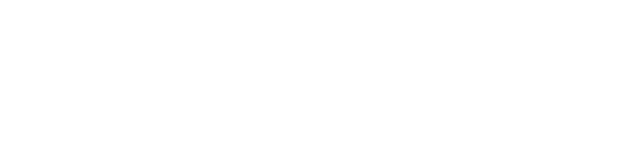
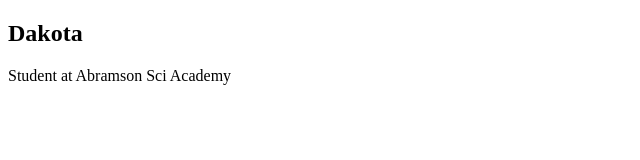
Before and after one commit to D4L06/D4L06.github.io, a plain HTML site: page index.html in a window 1280 px wide. Shown: the whole page, without its empty margins (0-640 px from the left). Drawn offline with Linux system fonts and the light colour scheme.

Commit message:
add index.html and css files

```diff
--- a/index.html
+++ b/index.html
@@ -6,7 +6,7 @@
 
     <body>
         <!-- All content goes here -->
-        <div>
+
 
             <nav>
 
@@ -15,6 +15,12 @@
             <main>
                 <!--Sidebar section-->
                 <div>
+                    <h2>Dakota</h2>
+                    <p>Student at Abramson Sci Academy </p>
+                    <!--Interests section -->
+                    <div>
+
+                    </div>
 
                 </div>
 
```
